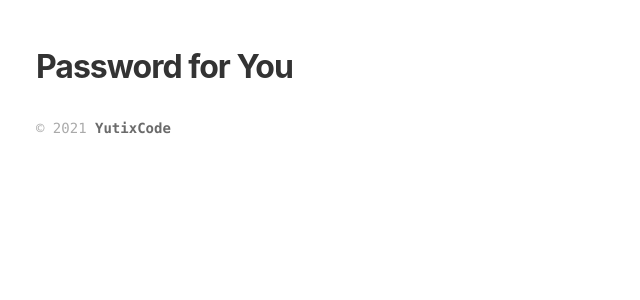
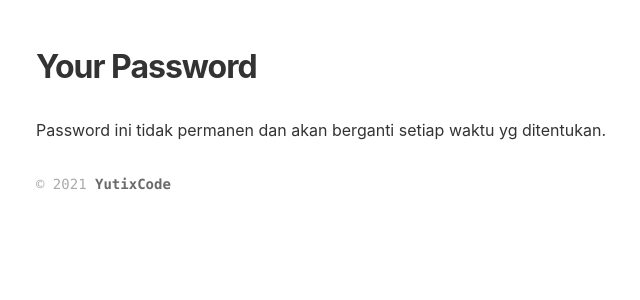
Before and after one commit to Yutixcode/Yutixcode.github.io, a Jekyll site: the page built from pw.md, in a window 1280 px wide. Shown: the top 300 px of the page, without its empty margins (4-644 px from the left). Built offline with Jekyll 4.4.1, drawn with Linux system fonts in a browser that asks for light colours.

Commit message:
Update pw.md

```diff
--- a/pw.md
+++ b/pw.md
@@ -1,8 +1,9 @@
 ---
 layout: page
-title: Password for You
+title: Your Password
 ---
 
+Password ini tidak permanen dan akan berganti setiap waktu yg ditentukan.
 <div id="is"></div>
 <script type="text/javascript">
   const queryString = window.location.search;
```
